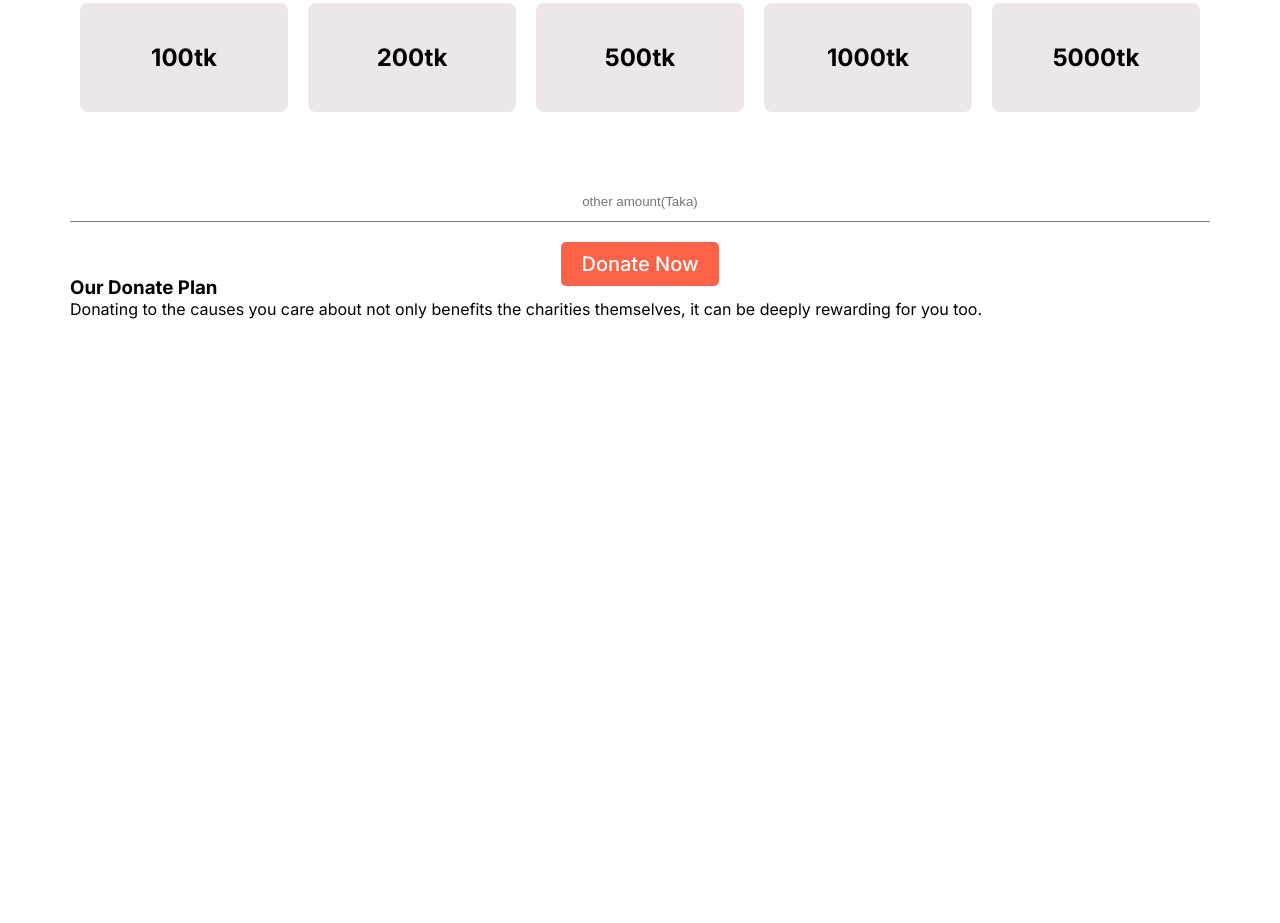
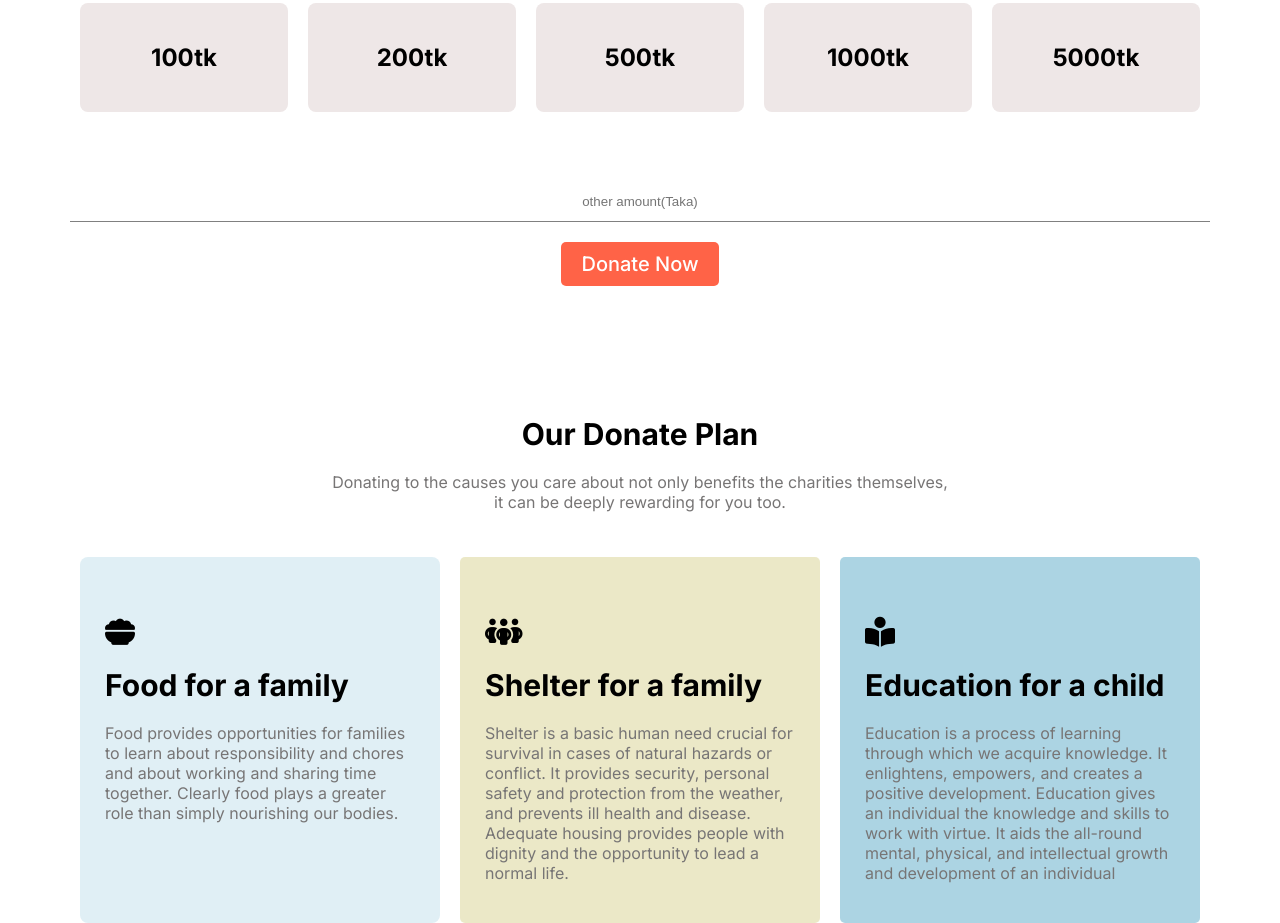
Before and after one commit to Rabbinur/donate-today, a plain HTML site: page index.html in a window 1280 px wide. Shown: the part 763-1686 px from the top of the page. Before the commit the page ends 1082 px from the top, so only its background shows below. Drawn offline with Linux system fonts and the light colour scheme.

Commit message:
feature section add

```diff
--- a/css/style.css
+++ b/css/style.css
@@ -82,7 +82,8 @@ a {
     text-align: center;
 }
 
-.donation-today h3 {
+.donation-today h3,
+.feature h3 {
     font-size: 30px;
     color: black;
     font-weight: 600px;
@@ -90,7 +91,8 @@ a {
 
 }
 
-.donation-today p {
+.donation-today p,
+.feature p {
     margin-bottom: 10px;
     color: rgb(119, 117, 117);
 }
@@ -152,3 +154,67 @@ input[type=text] {
 }
 
 /* donatioin today css end */
+/* feature css start */
+.feature {
+    width: 100%;
+    padding-top: 120px;
+}
+
+.feature .text {
+    text-align: center;
+    padding-bottom: 10px;
+}
+
+.feature-content {
+    display: flex;
+    margin-top: 25px;
+}
+
+.feature-items1 {
+    flex-basis: 33.33%;
+    margin: 0px 10px;
+}
+
+.feature-items2 {
+    flex-basis: 33.33%;
+    margin: 0px 10px;
+}
+
+.feature-items3 {
+    flex-basis: 33.33%;
+    margin: 0px 10px;
+}
+
+.feature-content .box1 {
+    background: #e0eff5;
+    padding: 60px 25px 30px;
+    border-radius: 8px;
+    transition: 0.3s all;
+}
+
+.feature-content .box2 {
+    background: #d9d49587;
+    padding: 60px 25px 30px;
+    border-radius: 5px;
+    transition: 0.3s all;
+}
+
+.feature-content .box3 {
+    background: #63aecb87;
+    padding: 60px 25px 30px;
+    border-radius: 5px;
+    transition: 0.3s all;
+}
+
+.feature-content .box1:hover,
+.feature-content .box2:hover,
+.feature-content .box3:hover {
+    transition: 0.3s all;
+    box-shadow: rgba(0, 0, 0, 0.25) 0px 54px 55px, rgba(0, 0, 0, 0.12) 0px -12px 30px, rgba(0, 0, 0, 0.12) 0px 4px 6px, rgba(0, 0, 0, 0.17) 0px 12px 13px, rgba(0, 0, 0, 0.09) 0px -3px 5px;
+}
+
+.feature i {
+    font-size: 30px;
+}
+
+/* feature css end */
--- a/index.html
+++ b/index.html
@@ -10,6 +10,10 @@
     <link
       href="https://fonts.googleapis.com/css2?family=Inter:wght@100;200;300;400;500;600;700;800;900&family=Mukta:wght@200;300;400;500;600;700;800&family=Open+Sans:ital,wght@0,300;0,400;0,500;0,600;0,700;0,800;1,300;1,400;1,500;1,600;1,700;1,800&family=Poppins:ital,wght@0,100;0,200;0,300;0,400;0,500;0,600;0,700;0,800;0,900;1,100;1,200;1,300;1,400;1,500;1,600;1,700;1,800;1,900&display=swap"
       rel="stylesheet"
+    />
+    <link
+      rel="stylesheet"
+      href="https://cdnjs.cloudflare.com/ajax/libs/font-awesome/6.1.1/css/all.min.css"
     />
   </head>
   <body>
@@ -41,8 +45,8 @@
             <h3>Donate Today</h3>
             <p>
               Donate today to be a part of the change and take the first step to
-              ending world starvation. Help us build aquaponic systems
-              throughout the world to create more jobs for people.
+              ending world starvation. Help us build aquaponic <br />
+              systems throughout the world to create more jobs for people.
             </p>
           </div>
           <div class="donation-box">
@@ -71,8 +75,43 @@
           <h3>Our Donate Plan</h3>
           <p>
             Donating to the causes you care about not only benefits the
-            charities themselves, it can be deeply rewarding for you too.
+            charities themselves,<br />
+            it can be deeply rewarding for you too.
           </p>
+        </div>
+        <div class="feature-content">
+          <div class="feature-items1 box1">
+            <i class="fa-solid fa-bowl-food"></i>
+            <h3>Food for a family</h3>
+            <p>
+              Food provides opportunities for families to learn about
+              responsibility and chores and about working and sharing time
+              together. Clearly food plays a greater role than simply nourishing
+              our bodies.
+            </p>
+          </div>
+          <div class="feature-items2 box2">
+            <i class="fa-solid fa-people-group"></i>
+            <h3>Shelter for a family</h3>
+            <p>
+              Shelter is a basic human need crucial for survival in cases of
+              natural hazards or conflict. It provides security, personal safety
+              and protection from the weather, and prevents ill health and
+              disease. Adequate housing provides people with dignity and the
+              opportunity to lead a normal life.
+            </p>
+          </div>
+          <div class="feature-items3 box3">
+            <i class="fa-solid fa-book-open-reader"></i>
+            <h3>Education for a child</h3>
+            <p>
+              Education is a process of learning through which we acquire
+              knowledge. It enlightens, empowers, and creates a positive
+              development. Education gives an individual the knowledge and
+              skills to work with virtue. It aids the all-round mental,
+              physical, and intellectual growth and development of an individual
+            </p>
+          </div>
         </div>
       </div>
     </section>
```
